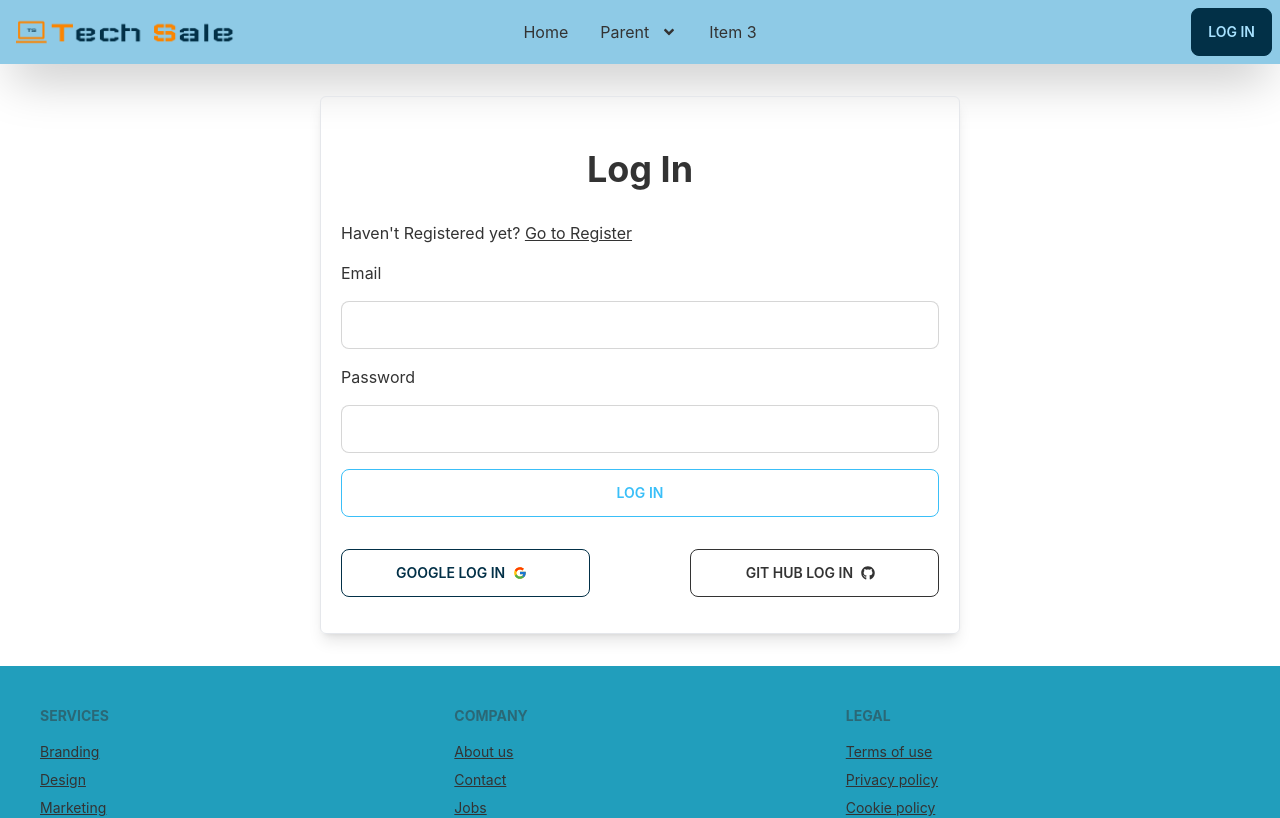
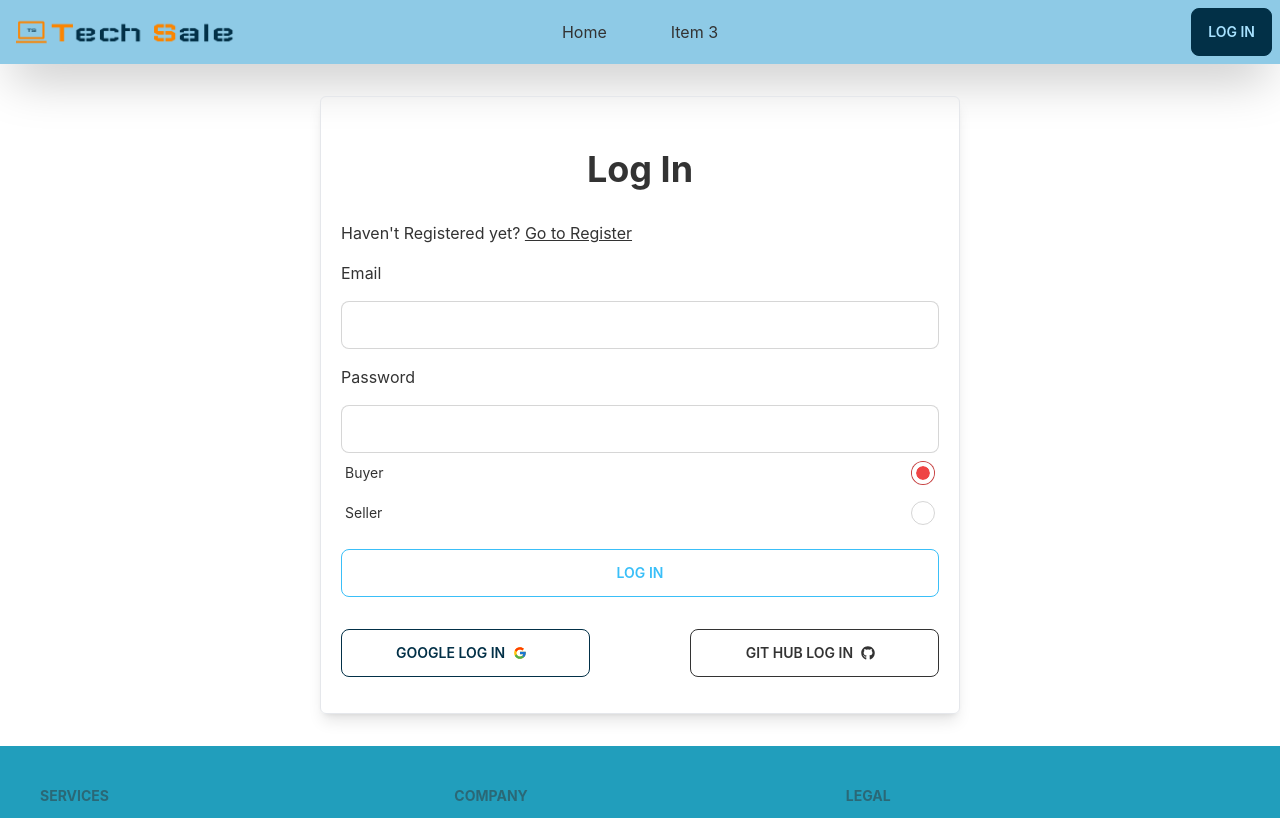
Before and after one commit to aamiraj/tech-sale, a React (Create React App) app: page /login in a window 1280 px wide. Shown: the top 818 px of the page. Built offline with nearby package versions, Linux system fonts and the light colour scheme; no server answers.

Commit message:
dashboard page added

```diff
--- a/src/contexts/UserContext.js
+++ b/src/contexts/UserContext.js
@@ -19,6 +19,7 @@ const gitHubProvider = new GithubAuthProvider();
 const UserContext = ({ children }) => {
   const [user, setUser] = useState();
   const [isLoading, setLoading] = useState(false);
+  const [role, setRole] = useState("")
 
   const register = (email, password) => {
     return createUserWithEmailAndPassword(auth, email, password);
@@ -61,6 +62,8 @@ const UserContext = ({ children }) => {
         logOut,
         isLoading,
         setLoading,
+        role,
+        setRole
       }}
     >
       {children}
--- a/src/layouts/NavBar.js
+++ b/src/layouts/NavBar.js
@@ -1,12 +1,12 @@
 import React, {useContext } from "react";
-import { FaBars, FaAngleDown, FaAngleRight } from "react-icons/fa";
+import { FaBars } from "react-icons/fa";
 import { Link, NavLink,  useNavigate  } from "react-router-dom";
 import Logo from '../assets/logo.png'
 import { AuthContext } from "../contexts/UserContext";
 import { FaUserAlt } from "react-icons/fa";
 
 function NavBar() {
-  const { user, logOut } = useContext(AuthContext);
+  const { user, logOut, role } = useContext(AuthContext);
   const navigate = useNavigate();
 
   const handleLogOut = () => {
@@ -41,18 +41,14 @@ function NavBar() {
               </NavLink>
             </li>
             <li tabIndex={0}>
-              <Link className="justify-between">
-                Parent
-                <FaAngleRight></FaAngleRight>
-              </Link>
-              <ul className="p-2">
-                <li>
-                  <Link>Submenu 1</Link>
-                </li>
-                <li>
-                  <Link>Submenu 2</Link>
-                </li>
-              </ul>
+            {role && <NavLink
+                className={({ isActive }) =>
+                  isActive ? "text-amber-500" : undefined
+                }
+                to="/dashboard"
+              >
+                Dashboard
+              </NavLink>}
             </li>
             <li>
               <Link>Item 3</Link>
@@ -67,18 +63,14 @@ function NavBar() {
             <Link to="/home">Home</Link>
           </li>
           <li tabIndex={0}>
-            <Link>
-              Parent
-              <FaAngleDown></FaAngleDown>
-            </Link>
-            <ul className="p-2">
-              <li>
-                <Link>Submenu 1</Link>
-              </li>
-              <li>
-                <Link>Submenu 2</Link>
-              </li>
-            </ul>
+          {role && <NavLink
+                className={({ isActive }) =>
+                  isActive ? "text-amber-500" : undefined
+                }
+                to="/dashboard"
+              >
+                Dashboard
+              </NavLink>}
           </li>
           <li>
             <Link>Item 3</Link>
--- /dev/null
+++ b/src/pages/Dashboard.js
@@ -0,0 +1,9 @@
+import React from 'react'
+
+function Dashboard() {
+  return (
+    <div>Dashboard</div>
+  )
+}
+
+export default Dashboard
--- a/src/pages/LogIn.js
+++ b/src/pages/LogIn.js
@@ -10,7 +10,7 @@ import Loading from "../comps/Loading";
 import toast, { Toaster } from "react-hot-toast";
 
 const LogIn = () => {
-  const { user, logIn, googleLogIn, gitHubLogIn, isLoading, setLoading } =
+  const { user, logIn, googleLogIn, gitHubLogIn, isLoading, setLoading, setRole } =
     useContext(AuthContext);
   const [error, setError] = useState("");
 
@@ -22,9 +22,9 @@ const LogIn = () => {
 
   const notify = (user, error) => {
     if (user) {
-      return toast.success("User Registration Successful.");
+      return toast.success("User Log In Successful.");
     } else {
-      return toast.error("User Registration Failed. " + error.message);
+      return toast.error("User Log In Failed. " + error.message);
     }
   };
 
@@ -34,11 +34,14 @@ const LogIn = () => {
     const form = event.target;
     const email = form.email.value;
     const password = form.password.value;
-    // console.log(email, password);
+    const userRole = form.role.value
+    //console.log(email, password, role);
+
      logIn(email, password)
       .then((userCredential) => {
-        const user = userCredential.user;
-        notify(user, null);
+         //const user = userCredential.user;
+         setRole(userRole)
+
          // const currentUser = {
          //   email: user.email,
          // };
@@ -78,9 +81,7 @@ const LogIn = () => {
         // const currentUser = {
         //   email: user.email,
         // };
-
         //console.log(currentUser);
-
         // get jwt token
         // fetch("https://shipy-server-app.vercel.app/jwt", {
         //   method: "POST",
@@ -115,7 +116,6 @@ const LogIn = () => {
         // const currentUser = {
         //   email: user.email,
         // };
-
         // get jwt token
         // fetch("https://shipy-server-app.vercel.app/jwt", {
         //   method: "POST",
@@ -181,6 +181,29 @@ const LogIn = () => {
           className="input input-bordered"
           required
         />
+
+          <label className="label cursor-pointer">
+            <span className="label-text">Buyer</span>
+            <input
+              type="radio"
+              name="role"
+              className="radio checked:bg-red-500"
+              value="buyer"
+              defaultChecked
+            />
+          </label>
+
+
+          <label className="label cursor-pointer">
+            <span className="label-text">Seller</span>
+            <input
+              type="radio"
+              name="role"
+              className="radio checked:bg-blue-500"
+              value="seller"
+            />
+          </label>
+
         {error && <p className="text-error">{error}</p>}
         <button type="submit" className="btn btn-outline btn-info my-4">
           Log In
--- a/src/pages/Register.js
+++ b/src/pages/Register.js
@@ -4,9 +4,10 @@ import { AuthContext } from "../contexts/UserContext";
 import useTitle from "../hooks/useTitle";
 import Loading from "../comps/Loading";
 import toast, { Toaster } from "react-hot-toast";
+import { updateProfile } from "firebase/auth";
 
 const Register = () => {
-  const { register, isLoading, setLoading } = useContext(AuthContext);
+  const { register, isLoading } = useContext(AuthContext);
   useTitle("Register");
 
   const notify = (user, error) => {
@@ -21,17 +22,22 @@ const Register = () => {
     //setLoading(true);
     event.preventDefault();
     const form = event.target;
+    const name = form.fullName.value;
     const email = form.email.value;
     const password = form.password.value;
+
+
     // console.log(email, password);
     register(email, password)
       .then((userCredential) => {
         const user = userCredential.user;
-        notify(user, null);
+        updateProfile(user, { displayName: name }).then().catch();
 
         // const currentUser = {
         //   email: user.email,
         // };
+
+
 
         // // get jwt token
         // fetch("https://shipy-server-app.vercel.app/jwt", {
@@ -95,6 +101,9 @@ const Register = () => {
           className="input input-bordered"
           required
         />
+
+
+
         {/* <label htmlFor="photoURL" className="input-group my-4">
           Photo URL
         </label>
--- a/src/router/Router.js
+++ b/src/router/Router.js
@@ -1,5 +1,6 @@
 import { createBrowserRouter } from "react-router-dom";
 import Main from "../layouts/Main";
+import Dashboard from "../pages/Dashboard";
 import Home from "../pages/Home";
 import LaptopsById from "../pages/LaptopsById";
 import LogIn from "../pages/LogIn";
@@ -28,6 +29,10 @@ export const router = createBrowserRouter([
         element:<Register></Register>
       },
       {
+        path: '/dashboard',
+        element:<Dashboard></Dashboard>
+      },
+      {
         path: "/categories/:id",
         element: <Private><LaptopsById></LaptopsById></Private>,
         loader: ({params})=>fetch(`http://localhost:5000/categories/${params.id}`)
```
Lines whose indentation alone changed are shown as unchanged.
